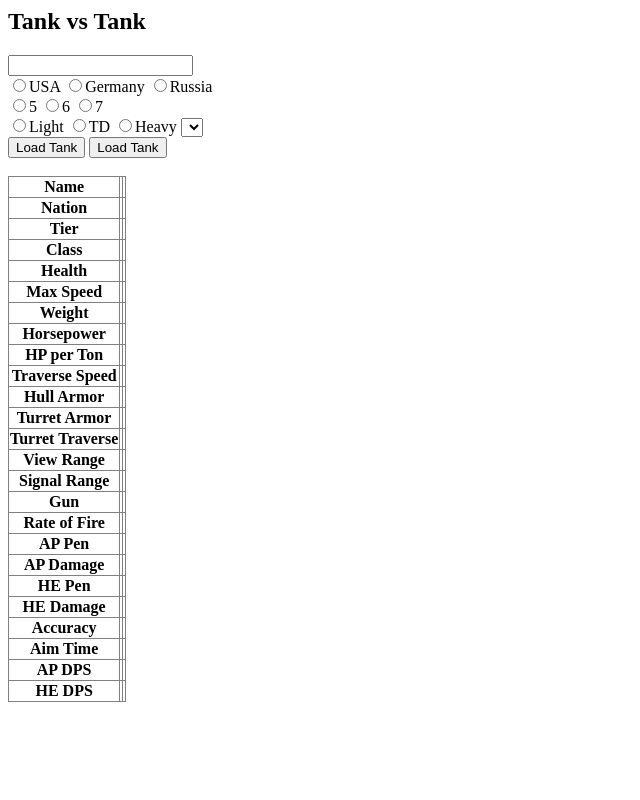
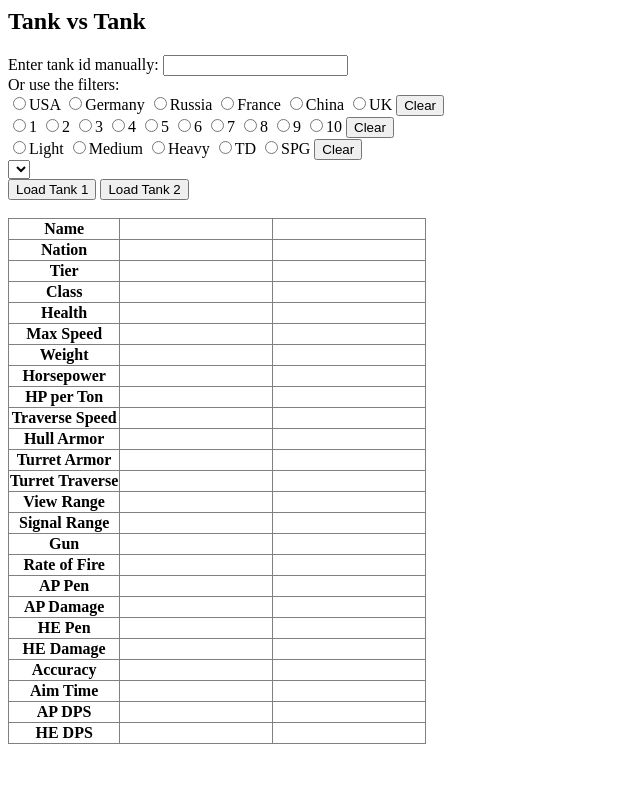
Before and after one commit to mstyles/wotstrat, a PHP site: page / in a window 1280 px wide. Shown: the whole page, without its empty margins (0-640 px from the left). Run offline with PHP 8.4, Linux system fonts and the light colour scheme; lists and menus that the app fills with data are empty; some libraries are stand-ins or nearby versions.

Commit message:
Added basic filtering

```diff
--- a/AjaxHandler.php
+++ b/AjaxHandler.php
@@ -8,7 +8,7 @@ switch($req['action']){
         loadTank($req['tank_id']);
         break;
     case 'getTankOptions':
-        getTankOptions($req['tank_id']);
+        getTankOptions();
         break;
     default:
         echo 'Unrecognized action';
--- a/index.php
+++ b/index.php
@@ -8,32 +8,51 @@
             }
             #comparison_table{
                 border-collapse: collapse;
+                text-align: center;
             }
-            #comparison_table{
-                text-align: center;
+            #comparison_table td{
+                min-width: 150px;
             }
         </style>
     </head>
     <body>
         <h2>Tank vs Tank</h2>
         <p id='loading'>Processing...</p>
-        <input type="text" class='tank_id' />
+        <span>Enter tank id manually: </span><input type="text" class='tank_id' />
+        <br>
+        <span>Or use the filters: </span>
         <br>
         <input type="radio" class="tank_filter" name="filter_nation" value='usa'>USA
         <input type="radio" class="tank_filter" name="filter_nation" value='germany'>Germany
-        <input type="radio" class="tank_filter" name="filter_nation" value='russia'>Russia
+        <input type="radio" class="tank_filter" name="filter_nation" value='ussr'>Russia
+        <input type="radio" class="tank_filter" name="filter_nation" value='france'>France
+        <input type="radio" class="tank_filter" name="filter_nation" value='china'>China
+        <input type="radio" class="tank_filter" name="filter_nation" value='uk'>UK
+        <input type="button" id="filter_nation_clear" value="Clear" />
         <br>
+        <input type="radio" class="tank_filter" name="filter_tier" value='1'>1
+        <input type="radio" class="tank_filter" name="filter_tier" value='2'>2
+        <input type="radio" class="tank_filter" name="filter_tier" value='3'>3
+        <input type="radio" class="tank_filter" name="filter_tier" value='4'>4
         <input type="radio" class="tank_filter" name="filter_tier" value='5'>5
         <input type="radio" class="tank_filter" name="filter_tier" value='6'>6
         <input type="radio" class="tank_filter" name="filter_tier" value='7'>7
+        <input type="radio" class="tank_filter" name="filter_tier" value='8'>8
+        <input type="radio" class="tank_filter" name="filter_tier" value='9'>9
+        <input type="radio" class="tank_filter" name="filter_tier" value='10'>10
+        <input type="button" id="filter_tier_clear" value="Clear" />
         <br>
         <input type="radio" class="tank_filter" name="filter_class" value='light'>Light
+        <input type="radio" class="tank_filter" name="filter_class" value='medium'>Medium
+        <input type="radio" class="tank_filter" name="filter_class" value='heavy'>Heavy
         <input type="radio" class="tank_filter" name="filter_class" value='td'>TD
-        <input type="radio" class="tank_filter" name="filter_class" value='heavy'>Heavy
+        <input type="radio" class="tank_filter" name="filter_class" value='spg'>SPG
+        <input type="button" id="filter_class_clear" value="Clear" />
+        <br>
         <select id="tank_select"></select>
         <div>
-            <input type='button' class='load_tank' value='Load Tank' />
-            <input type='button' class='load_tank' value='Load Tank' />
+            <input type='button' class='load_tank' value='Load Tank 1' />
+            <input type='button' class='load_tank' value='Load Tank 2' />
         </div>
         <div id='tank_1' class='tank_box'></div>
         <br>
--- a/wotstrat.js
+++ b/wotstrat.js
@@ -129,6 +129,32 @@ appendColumn = function()
     column_count++;
 }
 
+submitFilters = function()
+{
+    var tank_select = $('#tank_select');
+    tank_select.html('');
+    var filter_nation = $('input[name=filter_nation]:checked').val();
+    var filter_class = $('input[name=filter_class]:checked').val();
+    var filter_tier = $('input[name=filter_tier]:checked').val();
+    var data = {
+        'action' : 'getTankOptions',
+        'nation' : filter_nation,
+        'class'  : filter_class,
+        'tier'   : filter_tier
+    }
+    $.post('AjaxHandler.php', data, function(options){
+        console.log(options);
+        options = JSON.parse(options);
+
+        $.each(options, function(index, item){
+            tank_select.append($('<option></option>')
+                .attr('value', item['id'])
+                .text(item['name']));
+
+        });
+    });
+}
+
 $(function(){
     appendColumn();
     appendColumn();
@@ -149,8 +175,10 @@ $(function(){
     $('.load_tank').on('click', function(){
         var id;
         tank_num = $(this).index();
-        if($('#tank_id').val()){
-            id = $('#tank_id').val();
+        if($('.tank_id').val()){
+            id = $('.tank_id').val();
+        } else if ($('#tank_select').val()){
+            id = $('#tank_select').val();
         } else {
             id = Math.floor(Math.random()*290);
         }
@@ -161,18 +189,22 @@ $(function(){
         });
     })
 
-//    $.('.tank_filter').on('click', function(){
-//        var filter_nation = $('input[name=filter_nation]:checked').val();
-//        var filter_class = $('input[name=filter_class]:checked').val();
-//        var filter_tier = $('input[name=filter_tier]:checked').val();
-//        var data = {
-//            'action' : 'getTankOptions',
-//            'nation' : filter_nation,
-//            'class'  : filter_class,
-//            'tier'   : filter_tier
-//        }
-//        $.post('AjaxHandler.php', data, function(data, status, jq){
-//
-//        });
-//    })
+    $('.tank_filter').on('click', function(){
+        submitFilters();
+    })
+
+    $('#filter_nation_clear').on('click', function(){
+        $('input[name=filter_nation]:checked').prop('checked', false);
+        submitFilters();
+    })
+
+    $('#filter_tier_clear').on('click', function(){
+        $('input[name=filter_tier]:checked').prop('checked', false);
+        submitFilters();
+    })
+
+    $('#filter_class_clear').on('click', function(){
+        $('input[name=filter_class]:checked').prop('checked', false);
+        submitFilters();
+    })
 });
```
Also changed, not shown: TankManager.php (+15 -2 lines).
